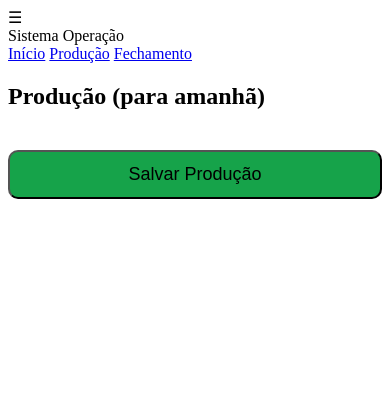
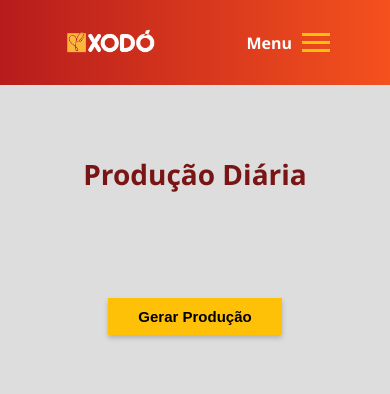
Before and after one commit to xodoticonsultoria/app_xodo_analitics, a Flask app: page /producao in a window 390 px wide. Shown: the top 394 px of the page. Run offline with Flask 3, Linux system fonts and the light colour scheme; data that the repository does not hold is empty; some libraries are stand-ins or nearby versions.

Commit message:
primeira versão instavel oficial

```diff
--- a/app.py
+++ b/app.py
@@ -2,6 +2,9 @@ from flask import Flask, render_template, request, redirect
 import psycopg2
 from datetime import datetime, timedelta
 import os
+
+from dotenv import load_dotenv
+load_dotenv()
 
 app = Flask(__name__)
 
@@ -67,3 +70,23 @@ def salvar():
     conn.close()
 
     return redirect("/")
+
+
+@app.route("/produto", methods=["GET", "POST"])
+def produto():
+    conn = get_connection()
+    cur = conn.cursor()
+
+    if request.method == "POST":
+        nome = request.form.get("nome")
+        if nome:
+            cur.execute(
+                "INSERT INTO produtos (nome, ativo) VALUES (%s, TRUE);",
+                (nome,)
+            )
+            conn.commit()
+        return redirect("/produto")
+
+    cur.close()
+    conn.close()
+    return render_template("cadastrar_produto.html")
--- a/static/style.css
+++ b/static/style.css
@@ -1,44 +1,229 @@
-.produto {
+* {
+    box-sizing: border-box;
+}
+
+body {
+    margin: 0;
+    font-family: 'Segoe UI', Arial, sans-serif;
+    background: #dddddd;
+}
+
+/* ===== NAVBAR ===== */
+.topbar {
+    height: 85px;
+    background: linear-gradient(90deg, #b71c1c, #f4511e);
     display: flex;
     justify-content: space-between;
     align-items: center;
-    background: #1e293b;
-    padding: 12px;
-    margin-bottom: 10px;
-    border-radius: 10px;
+    padding: 0 70px;
 }
 
+.logo {
+    height: 60px;
+}
+
+.menu-area {
+    display: flex;
+    align-items: center;
+    gap: 12px;
+    color: white;
+    font-weight: 600;
+    font-size: 16px;
+    cursor: pointer;
+}
+
+/* ===== CONTAINER ===== */
+.container {
+    max-width: 780px;
+    margin: 70px auto 0 auto;
+}
+
+/* ===== TITULO ===== */
+.titulo {
+    text-align: center;
+    color: #7a1515;
+    font-size: 28px;
+    font-weight: 600;
+    margin-bottom: 45px;
+}
+
+/* ===== GRID ===== */
+.grid {
+    display: grid;
+    grid-template-columns: 1fr 1fr;
+    gap: 25px 30px;
+}
+
+/* ===== CARD ===== */
+.card {
+    background: #ffffff;
+    border: 1.5px solid #b71c1c;
+    padding: 10px 20px;
+    display: flex;
+    justify-content: space-between;
+    align-items: center;
+    box-shadow: 0 4px 6px rgba(0,0,0,0.15);
+}
+
+/* TEXTO PRODUTO */
+.card span {
+    font-size: 14px;
+    font-weight: 600;
+}
+
+/* CONTADOR */
 .contador {
     display: flex;
     align-items: center;
-    gap: 10px;
+    gap: 8px;
 }
 
 .contador button {
-    width: 40px;
-    height: 40px;
-    font-size: 20px;
-    border-radius: 50%;
-    background: #2563eb;
+    background: #ffc107;
+    border: none;
+    width: 26px;
+    height: 22px;
+    font-weight: bold;
+    font-size: 14px;
+    cursor: pointer;
+}
+
+.numero {
+    background: #e0e0e0;
+    padding: 3px 12px;
+    font-weight: bold;
+    border-radius: 3px;
+    min-width: 28px;
+    text-align: center;
+    font-size: 16px;
+}
+
+/* BOTÃO PRINCIPAL */
+.botao-principal {
+    display: block;
+    margin: 60px auto;
+    background: #ffc107;
+    padding: 10px 30px;
+    font-weight: bold;
+    border: none;
+    cursor: pointer;
+    font-size: 15px;
+    box-shadow: 0 3px 5px rgba(0,0,0,0.2);
+}
+
+/* MOBILE */
+@media (max-width: 768px) {
+
+    .topbar {
+        padding: 0 20px;
+    }
+
+    .grid {
+        grid-template-columns: 1fr;
+        gap: 18px;
+    }
+
+    .container {
+        padding: 0 15px;
+    }
+}
+
+
+
+/* ===== NAVBAR ===== */
+.topbar {
+    height: 85px;
+    background: linear-gradient(90deg, #b71c1c, #f4511e);
+    display: flex;
+    justify-content: space-between;
+    align-items: center;
+    padding: 0 60px;
+    position: relative;
+}
+
+.logo {
+    height: 55px;
+}
+
+/* ===== MENU AREA ===== */
+.menu-area {
     display: flex;
     align-items: center;
-    justify-content: center;
+    gap: 10px;
+    color: white;
+    font-weight: 600;
+    font-size: 16px;
+    cursor: pointer;
 }
 
-.contador input {
-    width: 50px;
-    text-align: center;
-    font-size: 18px;
-    border: none;
-    background: transparent;
-    color: white;
+/* ===== HAMBURGER ===== */
+.hamburger {
+    width: 28px;
+    height: 3px;
+    background: #ffc107;
+    position: relative;
 }
 
-.salvar {
+.hamburger::before,
+.hamburger::after {
+    content: "";
+    position: absolute;
+    width: 28px;
+    height: 3px;
+    background: #ffc107;
+    left: 0;
+}
+
+.hamburger::before { top: -8px; }
+.hamburger::after { top: 8px; }
+
+/* ===== OVERLAY ===== */
+.overlay {
+    position: fixed;
+    inset: 0;
+    background: rgba(0,0,0,0.4);
+    display: none;
+}
+
+.overlay.active {
+    display: block;
+}
+
+/* ===== MENU POPUP ===== */
+.menu-popup {
+    position: fixed;
+    top: 95px;
+    right: 60px;
+    background: #ffc107;
+    width: 260px;
+    padding: 25px;
+    border-radius: 12px;
+    display: none;
+    box-shadow: 0 10px 20px rgba(0,0,0,0.25);
+}
+
+.menu-popup.active {
+    display: block;
+}
+
+.menu-popup .menu-header {
+    font-weight: bold;
+    margin-bottom: 15px;
+}
+
+.menu-popup button {
     width: 100%;
-    margin-top: 20px;
-    background: #16a34a;
-    font-size: 18px;
-    padding: 12px;
-    border-radius: 10px;
+    margin-bottom: 12px;
+    padding: 10px;
+    border: none;
+    border-radius: 6px;
+    font-weight: bold;
+    background: #b71c1c;
+    color: white;
+    cursor: pointer;
 }
+
+.menu-popup button.sair {
+    background: #e0e0e0;
+    color: black;
+}
--- a/templates/base.html
+++ b/templates/base.html
@@ -1,40 +1,50 @@
 <!DOCTYPE html>
-<html>
+<html lang="pt-br">
 <head>
-    <title>XODO Operação</title>
+    <meta charset="UTF-8">
+    <title>XODÓ Sistema</title>
     <meta name="viewport" content="width=device-width, initial-scale=1.0">
-    <link rel="stylesheet" href="/static/style.css">
-    <link rel="manifest" href="/static/manifest.json">
+    <meta name="theme-color" content="#c71f1f">
+    <link rel="stylesheet" href="{{ url_for('static', filename='style.css') }}">
 </head>
+
 <body>
 
-<div class="topbar">
-    <div class="menu-icon" onclick="toggleMenu()">☰</div>
-    <div class="title">Sistema Operação</div>
+<header class="topbar">
+    <a href="/">
+        <img src="{{ url_for('static', filename='icon-192.png') }}" class="logo">
+    </a>
+
+    <div class="menu-area" onclick="toggleMenu()">
+        <span>Menu</span>
+        <div class="hamburger"></div>
+    </div>
+</header>
+
+<div id="overlay" class="overlay" onclick="toggleMenu()"></div>
+
+<div id="menuPopup" class="menu-popup">
+    <div class="menu-header">Nome: test</div>
+
+    <button onclick="location.href='/fechamento'">Fechamento</button>
+    <button onclick="location.href='/producao'">Produção</button>
+    <button onclick="location.href='/produto'">Cadastrar Produto</button>
+    <button class="sair">Sair</button>
 </div>
 
-<div id="sidebar" class="sidebar">
-    <a href="/">Início</a>
-    <a href="/producao">Produção</a>
-    <a href="/fechamento">Fechamento</a>
-</div>
-
-<div class="overlay" id="overlay" onclick="toggleMenu()"></div>
-
-<div class="content">
+<main class="container">
     {% block content %}{% endblock %}
-</div>
+</main>
 
 <script>
-function toggleMenu() {
-    document.getElementById("sidebar").classList.toggle("active");
+function toggleMenu(){
+    document.getElementById("menuPopup").classList.toggle("active");
     document.getElementById("overlay").classList.toggle("active");
-}
-
-if ('serviceWorker' in navigator) {
-  navigator.serviceWorker.register('/static/sw.js');
 }
 </script>
 
+
+
+
 </body>
 </html>
--- a/templates/producao.html
+++ b/templates/producao.html
@@ -1,60 +1,53 @@
 {% extends "base.html" %}
 {% block content %}
 
-<h2>Produção (para amanhã)</h2>
+<h1 class="titulo">Produção Diária</h1>
 
-<form method="POST" action="/salvar" onsubmit="return bloquearBotao(this)">
+<form method="POST" action="/salvar">
 <input type="hidden" name="tipo" value="producao">
 
+<div class="grid">
     {% for produto in produtos %}
-<div class="produto">
+    <div class="card">
         <span>{{ produto[1] }}</span>
 
         <div class="contador">
             <button type="button" onclick="diminuir({{ produto[0] }})">-</button>
 
-        <input type="number"
+            <span class="numero" id="display_{{ produto[0] }}">0</span>
+
+            <button type="button" onclick="aumentar({{ produto[0] }})">+</button>
+
+            <input type="hidden"
                    id="produto_{{ produto[0] }}"
                    name="produto_{{ produto[0] }}"
-               value="0" min="0" readonly>
-
-        <button type="button" onclick="aumentar({{ produto[0] }})">+</button>
+                   value="0">
         </div>
     </div>
     {% endfor %}
+</div>
 
-<button type="submit" class="salvar" id="btnSalvar">
-Salvar Produção
+<button type="submit" class="botao-principal">
+Gerar Produção
 </button>
 
 </form>
 
 <script>
-function vibrar() {
-    if (navigator.vibrate) {
-        navigator.vibrate(30);
-    }
-}
-
 function aumentar(id){
-  let el = document.getElementById("produto_"+id);
-  el.value = parseInt(el.value) + 1;
-  vibrar();
+    let input = document.getElementById("produto_"+id);
+    let display = document.getElementById("display_"+id);
+    input.value = parseInt(input.value) + 1;
+    display.innerText = input.value;
 }
 
 function diminuir(id){
-  let el = document.getElementById("produto_"+id);
-  if(parseInt(el.value) > 0){
-    el.value = parseInt(el.value) - 1;
-    vibrar();
+    let input = document.getElementById("produto_"+id);
+    let display = document.getElementById("display_"+id);
+    if(parseInt(input.value) > 0){
+        input.value = parseInt(input.value) - 1;
+        display.innerText = input.value;
     }
-}
-
-function bloquearBotao(form){
-    let btn = document.getElementById("btnSalvar");
-    btn.innerText = "Salvando...";
-    btn.disabled = true;
-    return true;
 }
 </script>
 
```
Also changed, not shown: main.py (deleted, +0 -16 lines), templates/cadastrar_produto.html (added, +38 -0 lines), templates/fechamento.html (+35 -2 lines), static/__init__.py (deleted), static/icon-192.png (renamed from static/icon/icon-192.png), 1 other file. Lines whose indentation alone changed are shown as unchanged.
